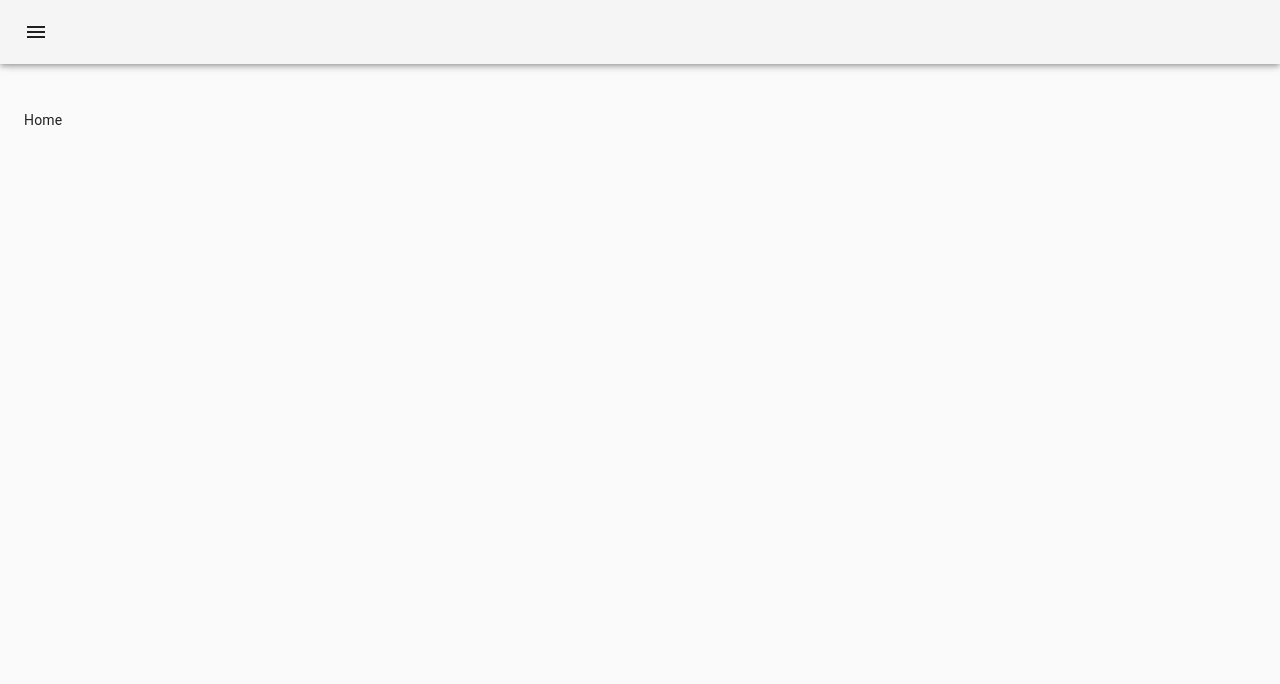
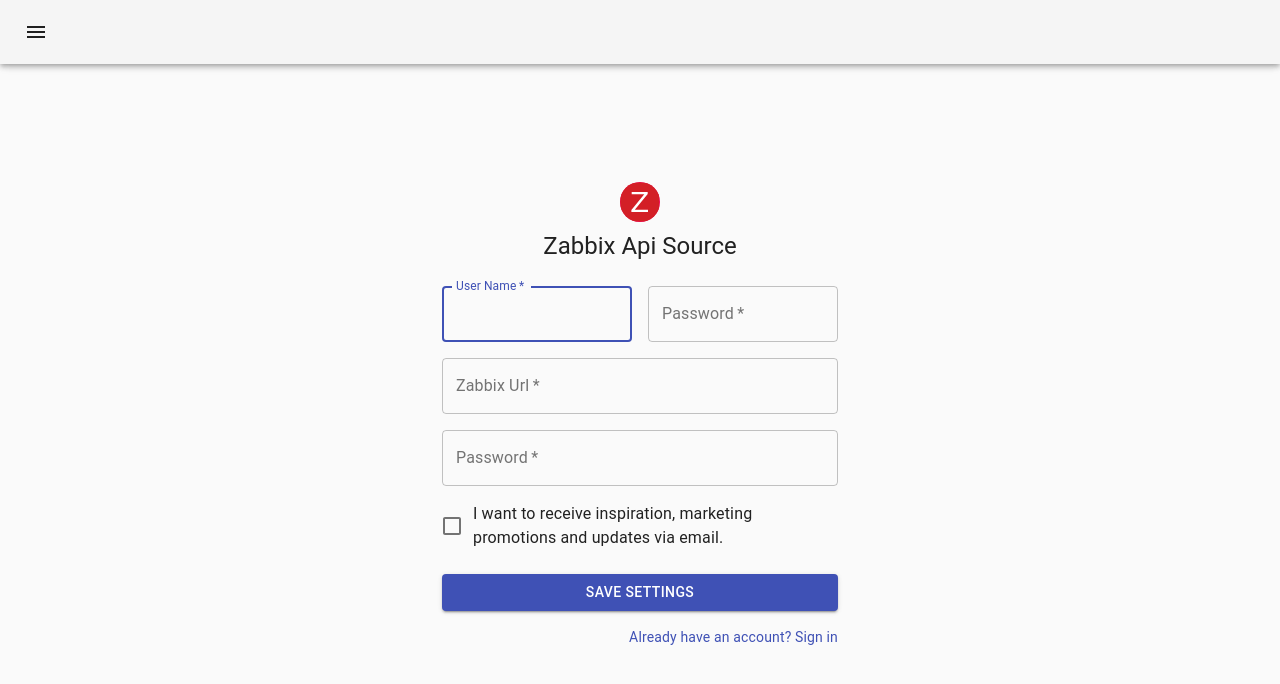
Before and after one commit to kchojn/zabbix-tree-view, a React (Create React App) app: page / in a window 1280 px wide. Shown: the top 684 px of the page. Built offline with nearby package versions, Linux system fonts and the light colour scheme; what zabbix-client would draw is missing.

Commit message:
add zabbix settings

```diff
--- /dev/null
+++ b/src/components/ZabbixSettings/ZabbixSettings.js
@@ -0,0 +1,130 @@
+import React, {Component} from 'react';
+import Avatar from '@material-ui/core/Avatar';
+import Button from '@material-ui/core/Button';
+import CssBaseline from '@material-ui/core/CssBaseline';
+import TextField from '@material-ui/core/TextField';
+import FormControlLabel from '@material-ui/core/FormControlLabel';
+import Checkbox from '@material-ui/core/Checkbox';
+import Link from '@material-ui/core/Link';
+import Grid from '@material-ui/core/Grid';
+import Box from '@material-ui/core/Box';
+import Typography from '@material-ui/core/Typography';
+import {withStyles} from "@material-ui/core/styles";
+import Container from '@material-ui/core/Container';
+import styles from "./styles"
+import {ReactComponent as ZabbixIcon} from "../../images/zabbix_icon.svg";
+
+
+class Settings extends Component {
+    // eslint-disable-next-line no-useless-constructor
+    constructor(props) {
+        super(props);
+    }
+
+    copyright() {
+        return (
+            <Typography variant="body2" color="textSecondary" align="center">
+                {'Copyright © '}
+                <Link color="inherit" href="https://material-ui.com/">
+                    Your Website
+                </Link>{' '}
+                {new Date().getFullYear()}
+                {'.'}
+            </Typography>
+        );
+    }
+
+    render() {
+        const {classes} = this.props;
+        return (
+            <Container component="main" maxWidth="xs">
+                <CssBaseline/>
+                <div className={classes.paper}>
+                    <Avatar className={classes.avatar}>
+                        <ZabbixIcon/>
+                    </Avatar>
+                    <Typography component="h1" variant="h5">
+                        Zabbix Api Source
+                    </Typography>
+                    <form className={classes.form} noValidate>
+                        <Grid container spacing={2}>
+                            <Grid item xs={12} sm={6}>
+                                <TextField
+                                    name="username"
+                                    variant="outlined"
+                                    required
+                                    fullWidth
+                                    id="userName"
+                                    label="User Name"
+                                    autoFocus
+                                />
+                            </Grid>
+                            <Grid item xs={12} sm={6}>
+                                <TextField
+                                    variant="outlined"
+                                    required
+                                    fullWidth
+                                    name="password"
+                                    label="Password"
+                                    type="password"
+                                    id="password"
+                                    autoComplete="current-password"
+                                />
+                            </Grid>
+                            <Grid item xs={12}>
+                                <TextField
+                                    variant="outlined"
+                                    required
+                                    fullWidth
+                                    id="url"
+                                    label="Zabbix Url"
+                                    name="zabbixUrl"
+                                    autoComplete="zabbixUrl"
+                                />
+                            </Grid>
+                            <Grid item xs={12}>
+                                <TextField
+                                    variant="outlined"
+                                    required
+                                    fullWidth
+                                    name="password"
+                                    label="Password"
+                                    type="password"
+                                    id="password"
+                                    autoComplete="current-password"
+                                />
+                            </Grid>
+                            <Grid item xs={12}>
+                                <FormControlLabel
+                                    control={<Checkbox value="allowExtraEmails" color="primary"/>}
+                                    label="I want to receive inspiration, marketing promotions and updates via email."
+                                />
+                            </Grid>
+                        </Grid>
+                        <Button
+                            type="submit"
+                            fullWidth
+                            variant="contained"
+                            color="primary"
+                            className={classes.submit}
+                        >
+                            Save Settings
+                        </Button>
+                        <Grid container justify="flex-end">
+                            <Grid item>
+                                <Link href="#" variant="body2">
+                                    Already have an account? Sign in
+                                </Link>
+                            </Grid>
+                        </Grid>
+                    </form>
+                </div>
+                <Box mt={5}>
+                    <copyright/>
+                </Box>
+            </Container>
+        );
+    }
+}
+
+export default withStyles(styles)(Settings);
--- /dev/null
+++ b/src/components/ZabbixSettings/styles.js
@@ -0,0 +1,23 @@
+const styles = theme => ({
+    root: {
+    },
+      paper: {
+    marginTop: theme.spacing(8),
+    display: 'flex',
+    flexDirection: 'column',
+    alignItems: 'center',
+  },
+  avatar: {
+    margin: theme.spacing(1),
+    backgroundColor: theme.palette.secondary.main,
+  },
+  form: {
+    width: '100%', // Fix IE 11 issue.
+    marginTop: theme.spacing(3),
+  },
+  submit: {
+    margin: theme.spacing(3, 0, 2),
+  },
+});
+
+export default styles;
--- a/src/pages/Home/Home.js
+++ b/src/pages/Home/Home.js
@@ -1,12 +1,13 @@
 import  React, {Component} from 'react';
 import {withStyles} from "@material-ui/core/styles";
 import styles from "./styles"
+import Settings from "../../components/ZabbixSettings/ZabbixSettings";
 
 class Home extends Component {
     render() {
         const {classes} = this.props;
         return <div className={classes.root}>
-            Home
+            <Settings/>
         </div>
 
     }
```
